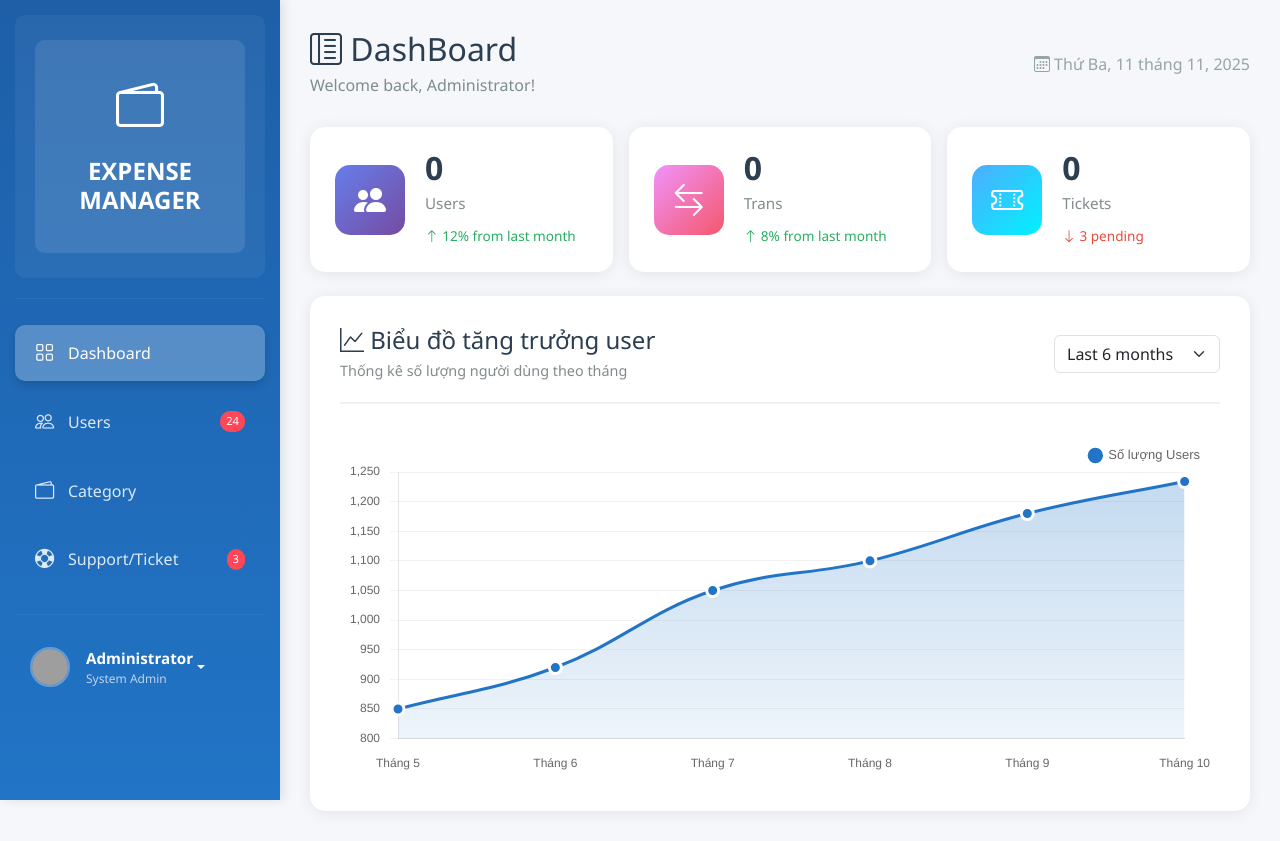
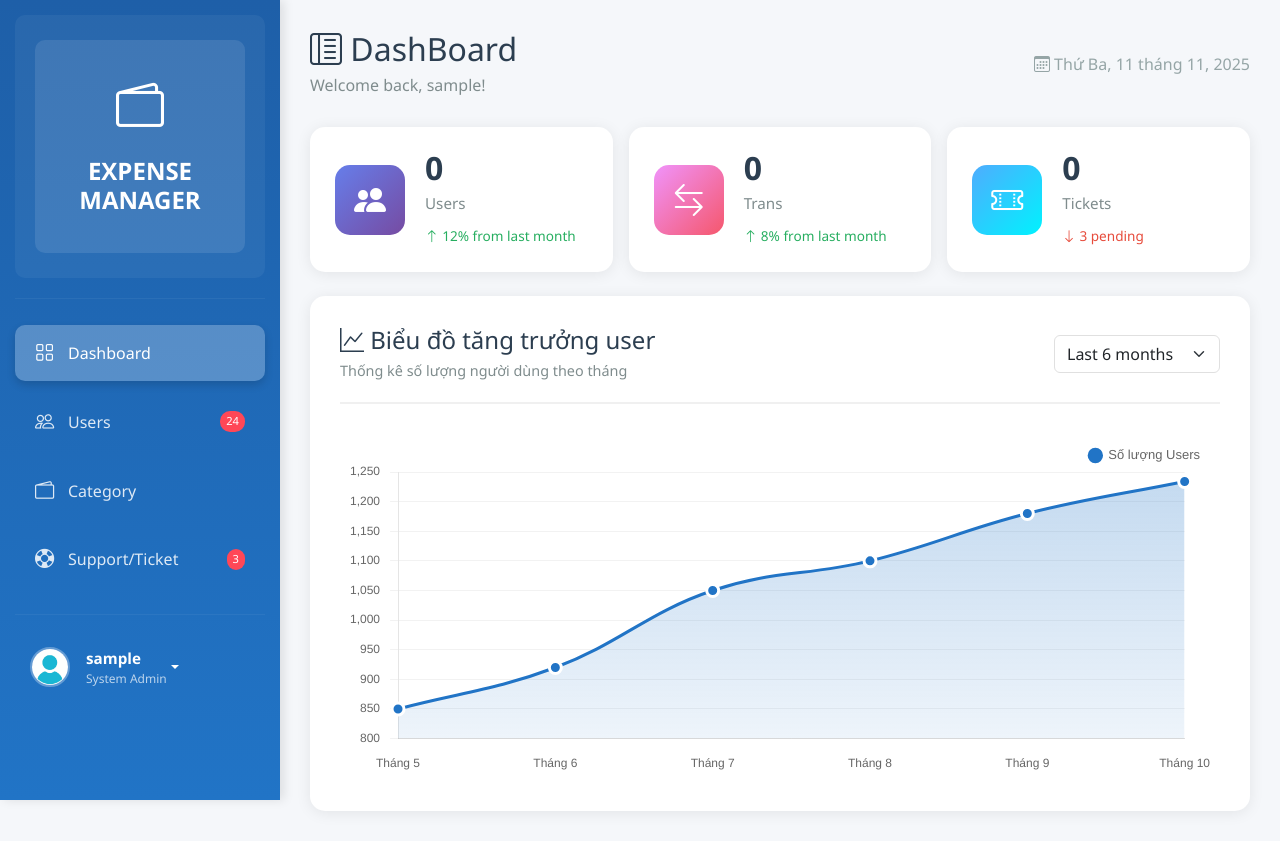
Before and after one commit to TranMinhTan3110/ExpenseManagement, an ASP.NET Core app: page /DashBoardAD in a window 1280 px wide. Run offline with ASP.NET Core 8, Linux system fonts and the light colour scheme; the visitor is signed in with stand-in values (Sample User, id 1); some libraries are stand-ins or nearby versions; grey boxes are pictures that could not be loaded.

Commit message:
add name for LayoutAdmin and dashboardAD

```diff
--- a/Views/DashBoardAD/Index.cshtml
+++ b/Views/DashBoardAD/Index.cshtml
@@ -1,6 +1,7 @@
+@using System.Security.Claims
 @{
     ViewData["Title"] = "DashBoard";
-    ViewData["Subtitle"] = "Welcome back, Administrator!";
+    ViewData["Subtitle"] = $"Welcome back, {User.FindFirstValue(ClaimTypes.Name)}!";
     ViewData["Icon"] = "bi bi-layout-text-sidebar-reverse";
     Layout = "~/Views/Shared/LayoutAdmin.cshtml";
 }
--- a/Views/Shared/LayoutAdmin.cshtml
+++ b/Views/Shared/LayoutAdmin.cshtml
@@ -1,3 +1,13 @@
+@using System.Security.Claims
+@{
+    // Lấy AvatarUrl từ cookie (claims)
+    var avatarUrl = User.FindFirstValue("AvatarUrl");
+
+    // Kiểm tra xem avatarUrl có rỗng/null không
+    var adminAvatar = string.IsNullOrEmpty(avatarUrl)
+                     ? "~/asset/img/AvatarDefault.jpg"  // Dùng ảnh mặc định nếu rỗng
+                     : avatarUrl;                      // Dùng ảnh của user nếu có
+}
 <!DOCTYPE html>
 <html lang="en">
 <head>
@@ -57,9 +67,9 @@
 
             <div class="dropdown dropdown-padding">
                 <a href="#" class="d-flex align-items-center text-white text-decoration-none dropdown-toggle" data-bs-toggle="dropdown">
-                    <img src="https://ui-avatars.com/api/?name=Admin&background=4CAF50&color=fff&size=40&bold=true" alt="Admin" width="40" height="40" class="rounded-circle me-3">
+                    <img src="@Url.Content(adminAvatar)" alt="Admin" width="40" height="40" class="rounded-circle me-3">
                     <div class="admin-info">
-                        <span class="admin-name">Administrator</span>
+                        <span class="admin-name">@User.FindFirstValue(ClaimTypes.Name)</span>
                         <span class="admin-role">System Admin</span>
                     </div>
                 </a>
```
